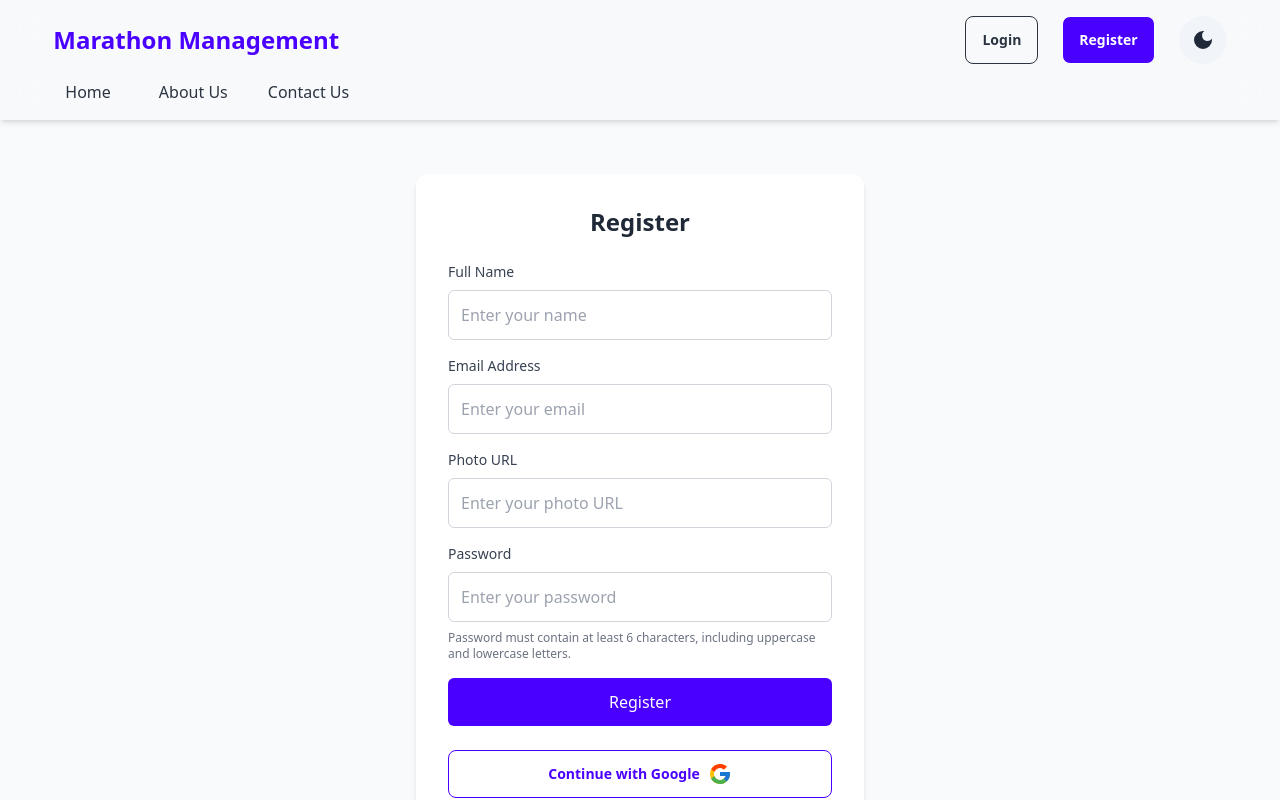
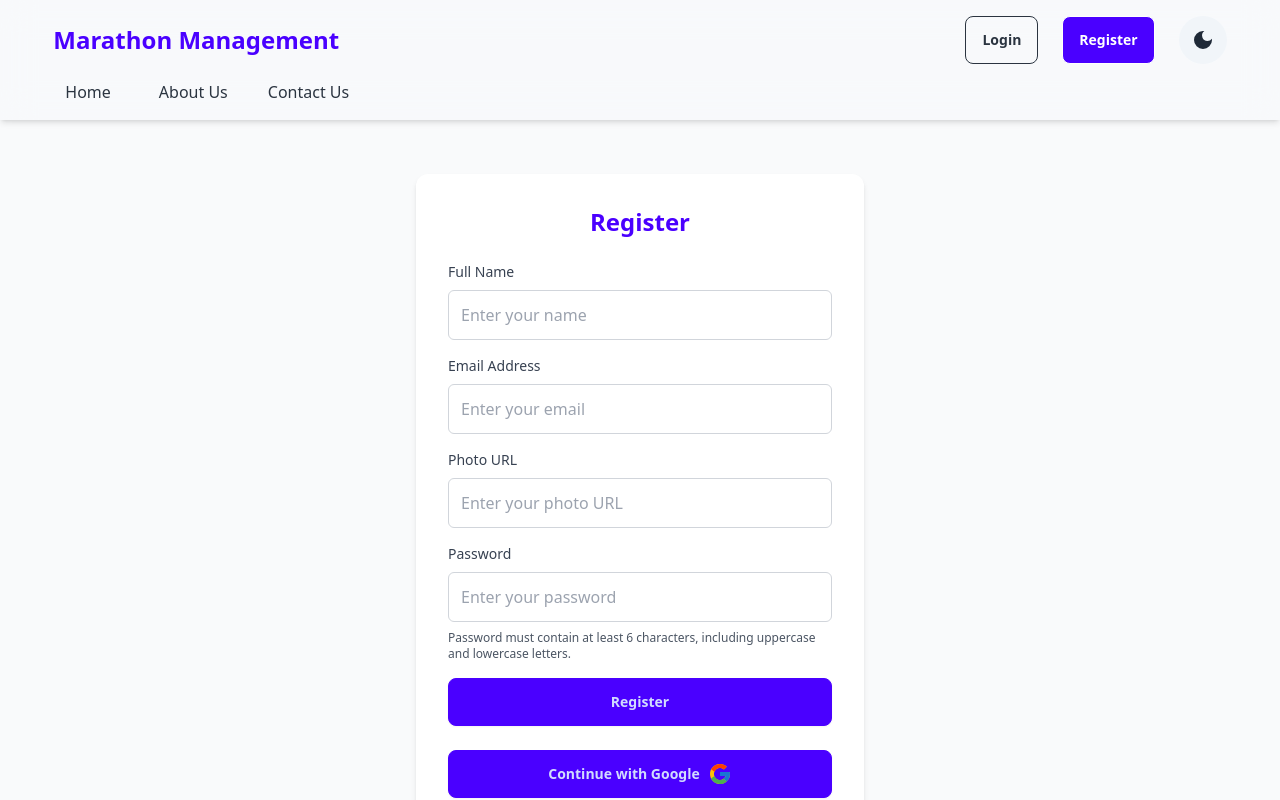
Before and after one commit to Muzahidul-Islam-Zehad/marathon-management, a React (Vite) app: page /register in a window 1280 px wide. Shown: the top 800 px of the page. Built offline with nearby package versions, Linux system fonts and the light colour scheme; no server answers.

Commit message:
register page designed for darkmode

```diff
--- a/src/Pages/Login.jsx
+++ b/src/Pages/Login.jsx
@@ -65,7 +65,7 @@ const LoginPage = () => {
                 {/* Login Form */}
                 <form onSubmit={handleLogin} className="space-y-4">
                     <div>
-                        <label htmlFor="email" className="block text-sm font-medium text-gray-700">
+                        <label htmlFor="email" className={`${isDark ? `text-[#d69327]` : `text-gray-700`} block text-sm font-medium`}>
                             Email Address
                         </label>
                         <input
@@ -78,7 +78,7 @@ const LoginPage = () => {
                         />
                     </div>
                     <div>
-                        <label htmlFor="password" className="block text-sm font-medium text-gray-700">
+                        <label htmlFor="password" className={`${isDark ? `text-[#d69327]` : `text-gray-700`} block text-sm font-medium`}>
                             Password
                         </label>
                         <input
--- a/src/Pages/MyApplyList.jsx
+++ b/src/Pages/MyApplyList.jsx
@@ -115,7 +115,7 @@ const MyApplyList = () => {
                 <title>My Applied Marathon | Dashboard | Marathon Managemnet</title>
             </Helmet>
             <h2 className={`text-2xl font-bold mb-4 text-center ${isDark ? `text-[#d69327]` : `text-primary`}`}>My Applied Marathons</h2>
-            <label className="input input-bordered flex items-center gap-2 my-2 w-full sm:w-1/2">
+            <label className={`input input-bordered flex items-center gap-2 my-2 w-full sm:w-1/2 ${isDark && `bg-[#282006] text-slate-200`}`}>
                 <input
                     type="text"
                     onChange={handleSearch}
--- a/src/Pages/Resgister.jsx
+++ b/src/Pages/Resgister.jsx
@@ -8,7 +8,7 @@ import { Helmet } from 'react-helmet-async';
 
 const RegisterPage = () => {
 
-    const { setUser, googleLogin, registerWithEmailPass, updateProfileUser, setLoading } = useContext(contextProvider);
+    const { setUser, googleLogin, registerWithEmailPass, updateProfileUser, setLoading, isDark } = useContext(contextProvider);
 
     const [err, seterr] = useState(null);
 
@@ -93,12 +93,12 @@ const RegisterPage = () => {
     }
 
     return (
-        <div className="min-h-screen flex justify-center items-center bg-gray-50">
+        <div className={`min-h-screen flex justify-center items-center ${isDark ? 'bg-[#1e1e1e]' : `bg-gray-50`}`}>
             <Helmet>
                 <title>Register | Marathon Managemnet</title>
             </Helmet>
-            <div className="max-w-md w-full bg-white p-8 rounded-xl shadow-md">
-                <h2 className="text-2xl font-semibold text-center mb-6">Register</h2>
+            <div className={`max-w-md w-full p-8 rounded-xl shadow-md ${isDark ? 'bg-[#444242]' : 'bg-white'}`}>
+                <h2 className={`text-2xl font-bold text-center mb-6 ${isDark ? `text-[#d69327]` : `text-primary`}`}>Register</h2>
 
                 {/* Registration Form */}
                 <form onSubmit={handleRegister} className="space-y-4">
@@ -111,7 +111,7 @@ const RegisterPage = () => {
                             id="name"
                             name='name'
                             required
-                            className="w-full p-3 mt-2 border border-gray-300 rounded-md focus:outline-none focus:ring-2 focus:ring-primary"
+                            className={`w-full p-3 mt-2 border border-gray-300 rounded-md focus:outline-none focus:ring-2 focus:ring-primary ${isDark && `bg-[#282006] text-slate-200`}`}
                             placeholder="Enter your name"
                         />
                     </div>
@@ -124,7 +124,7 @@ const RegisterPage = () => {
                             id="email"
                             name='email'
                             required
-                            className="w-full p-3 mt-2 border border-gray-300 rounded-md focus:outline-none focus:ring-2 focus:ring-primary"
+                            className={`w-full p-3 mt-2 border border-gray-300 rounded-md focus:outline-none focus:ring-2 focus:ring-primary ${isDark && `bg-[#282006] text-slate-200`}`}
                             placeholder="Enter your email"
                         />
                     </div>
@@ -137,7 +137,7 @@ const RegisterPage = () => {
                             id="photoURL"
                             name='photo'
                             required
-                            className="w-full p-3 mt-2 border border-gray-300 rounded-md focus:outline-none focus:ring-2 focus:ring-primary"
+                            className={`w-full p-3 mt-2 border border-gray-300 rounded-md focus:outline-none focus:ring-2 focus:ring-primary ${isDark && `bg-[#282006] text-slate-200`}`}
                             placeholder="Enter your photo URL"
                         />
                     </div>
@@ -150,10 +150,10 @@ const RegisterPage = () => {
                             id="password"
                             name='password'
                             required
-                            className="w-full p-3 mt-2 border border-gray-300 rounded-md focus:outline-none focus:ring-2 focus:ring-primary"
+                            className={`w-full p-3 mt-2 border border-gray-300 rounded-md focus:outline-none focus:ring-2 focus:ring-primary ${isDark && `bg-[#282006] text-slate-200`}`}
                             placeholder="Enter your password"
                         />
-                        <p className="text-xs text-gray-500 mt-2">
+                        <p className={`text-xs text-gray-500 mt-2  ${isDark ? `text-white`: `text-gray-600`}`}>
                             <span className={err === 'number' ? 'text-red-600 font-bold' : ''}>Password must contain at least 6 characters</span>, <span className={err === 'upper' ? 'text-red-600 font-bold' : ''}>including uppercase </span > and <span className={err === 'lower' ? 'text-red-600 font-bold' : ''}>lowercase letters.</span>
                         </p>
                     </div>
@@ -161,21 +161,21 @@ const RegisterPage = () => {
                     {/* Register Button */}
                     <button
                         type="submit"
-                        className="w-full bg-primary text-white py-3 mt-4 rounded-md hover:bg-primary-dark focus:outline-none"
+                        className={`w-full  btn  ${isDark ? `btn-outline text-[#d69327] bg-[#1e1e1e] hover:bg-[#d69327] hover:text-white` : `btn-primary`}`}
                     >
                         Register
                     </button>
                 </form>
                 <div className="mt-6 flex justify-center space-x-4">
-                    <button onClick={handleGoogleLogin} className="w-full btn btn-outline btn-primary">Continue with Google  <span className='text-2xl'><FcGoogle /></span></button>
+                    <button onClick={handleGoogleLogin} className={`w-full btn ${isDark ? `btn-outline text-[#d69327] bg-[#1e1e1e] hover:bg-[#d69327] hover:text-white` : `btn-primary`}`}>Continue with Google  <span className='text-2xl'><FcGoogle /></span></button>
                     {/* You can replace Google button with GitHub or both */}
                     {/* <button className="w-full btn btn-outline btn-secondary">Login with GitHub</button> */}
                 </div>
                 {/* Login Link */}
                 <div className="mt-4 text-center">
-                    <p className="text-sm text-gray-600">
+                    <p className={`text-sm  ${isDark ? `text-white`: `text-gray-600`}`}>
                         Already have an account?{' '}
-                        <Link to="/login" className="text-primary font-semibold hover:underline">
+                        <Link to="/login" className={` font-semibold hover:underline ${isDark ? `text-[#d69327]`: `text-primary`}`}>
                             Login here
                         </Link>
                     </p>
```
